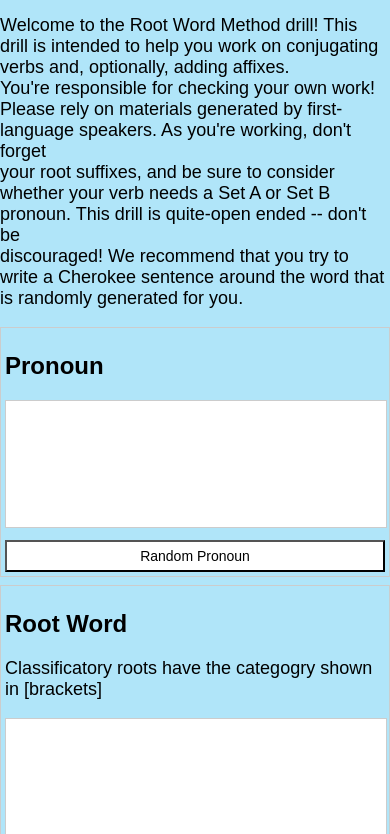
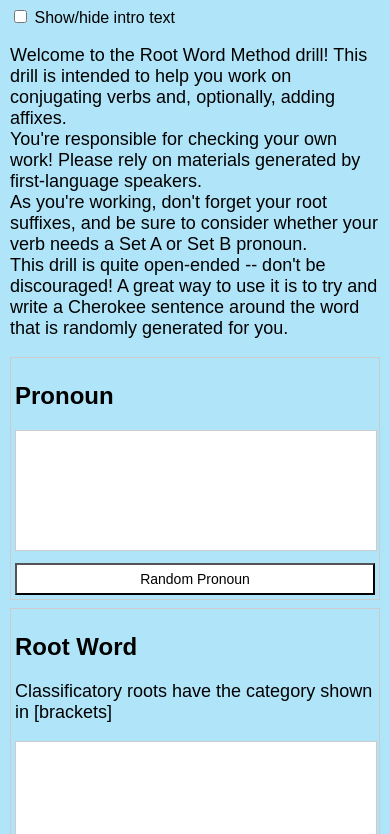
Before and after one commit to interrowhimper/RWM, a plain HTML site: page index.html in a window 390 px wide. Shown: the part 120-954 px from the top of the page. Drawn offline with Linux system fonts and the light colour scheme.

Commit message:
Update index.html
tweak mobile friendly again

```diff
--- a/index.html
+++ b/index.html
@@ -36,6 +36,7 @@
       background-color: #FFFFFF;
       max-width: 100%;
       height: auto;
+      min-height: calc(1.5em + 8px); /* Set the height to be 1.5 times the height of the text */
     }
 
     button {
@@ -75,16 +76,17 @@
       }
     }
   </style>
-
-
 </head>
 <body>
+  <div class="container">
     <h1>ᏣᎳᎩ ᎦᏬᏂᎯᏍᏗ Root Word Method Drill</h1>
-  <p>Welcome to the Root Word Method drill! This drill is intended to help you work on conjugating verbs and, optionally, adding affixes. <br>
-  You're responsible for checking your own work! Please rely on materials generated by first-language speakers. As you're working,  don't forget <br>
-  your root suffixes, and be sure to consider whether your verb needs a Set A or Set B pronoun. This drill is quite-open ended -- don't be <br>
-  discouraged! We recommend that you try to write a Cherokee sentence around the word that is randomly generated for you.
-  </p>
+    <input type="checkbox" id="hideIntroCheckbox">
+    <label for="hideIntroCheckbox">Show/hide intro text</label>
+    <p id="introText">Welcome to the Root Word Method drill! This drill is intended to help you work on conjugating verbs and, optionally, adding affixes. <br>
+    You're responsible for checking your own work! Please rely on materials generated by first-language speakers. <br>
+    As you're working, don't forget your root suffixes, and be sure to consider whether your verb needs a Set A or Set B pronoun.<br>
+    This drill is quite open-ended -- don't be discouraged! A great way to use it is to try and write a Cherokee sentence around the word <br>
+    that is randomly generated for you.</p>
 
     <!-- Box for Pronouns -->
     <div class="box">
@@ -96,7 +98,7 @@
     <!-- Box for Root Words -->
     <div class="box">
       <h2>Root Word</h2>
-    <p>Classificatory roots have the categogry shown in [brackets]</p>
+      <p>Classificatory roots have the category shown in [brackets]</p>
       <canvas id="rootCanvas" width="650" height="50"></canvas> <br>
       <button id="generateRootButton">Random Root</button>
     </div>
@@ -118,7 +120,22 @@
 
     <!-- Random Button -->
     <button id="generateRandomButton">Randomize All</button>
+  </div>
 
   <script src="script.js"></script>
+
+  <script>
+    // Show/hide intro text based on checkbox state
+    const hideIntroCheckbox = document.getElementById("hideIntroCheckbox");
+    const introText = document.getElementById("introText");
+
+    hideIntroCheckbox.addEventListener("change", () => {
+      if (hideIntroCheckbox.checked) {
+        introText.style.display = "none";
+      } else {
+        introText.style.display = "block";
+      }
+    });
+  </script>
 </body>
 </html>
```
Lines whose indentation alone changed are shown as unchanged.
